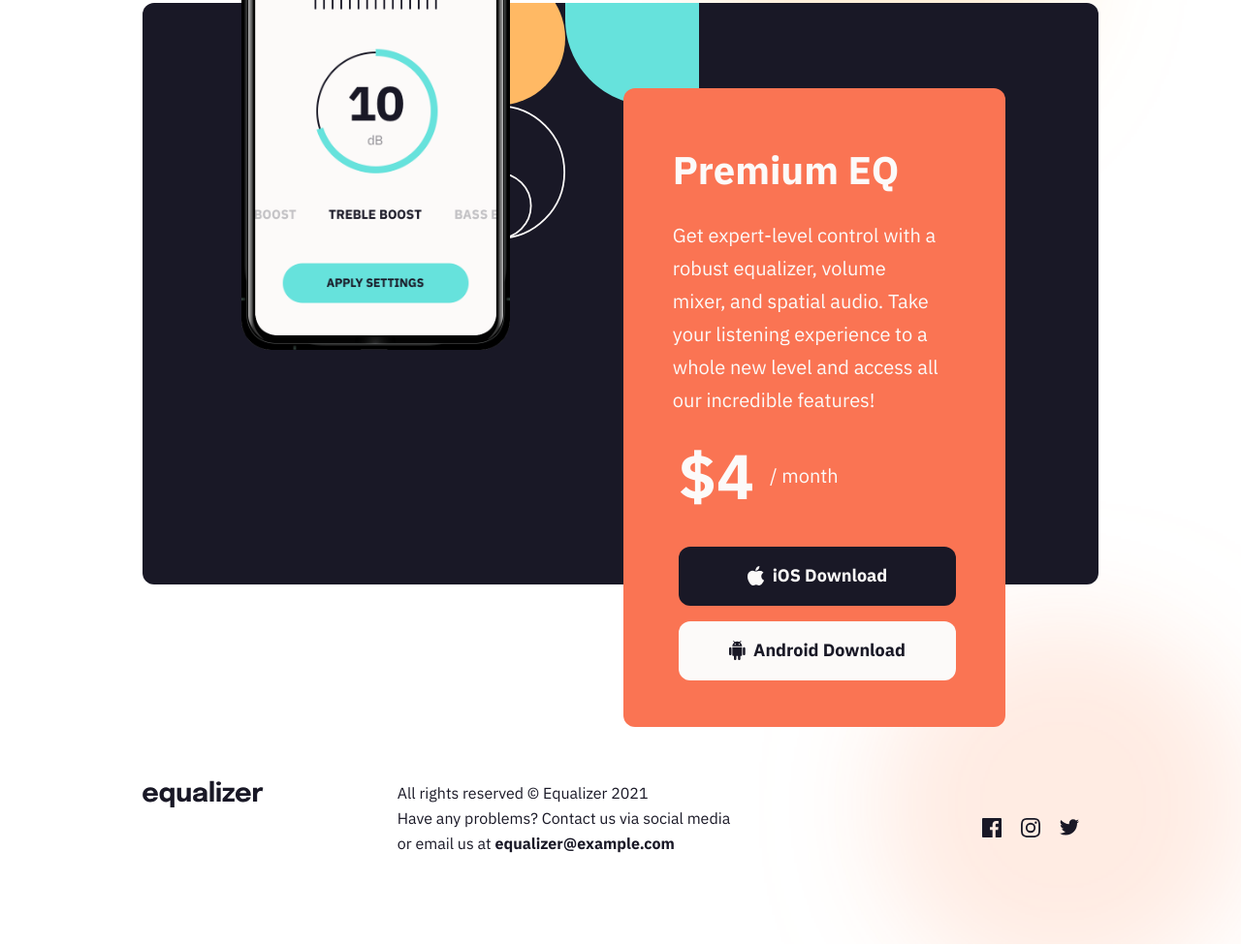
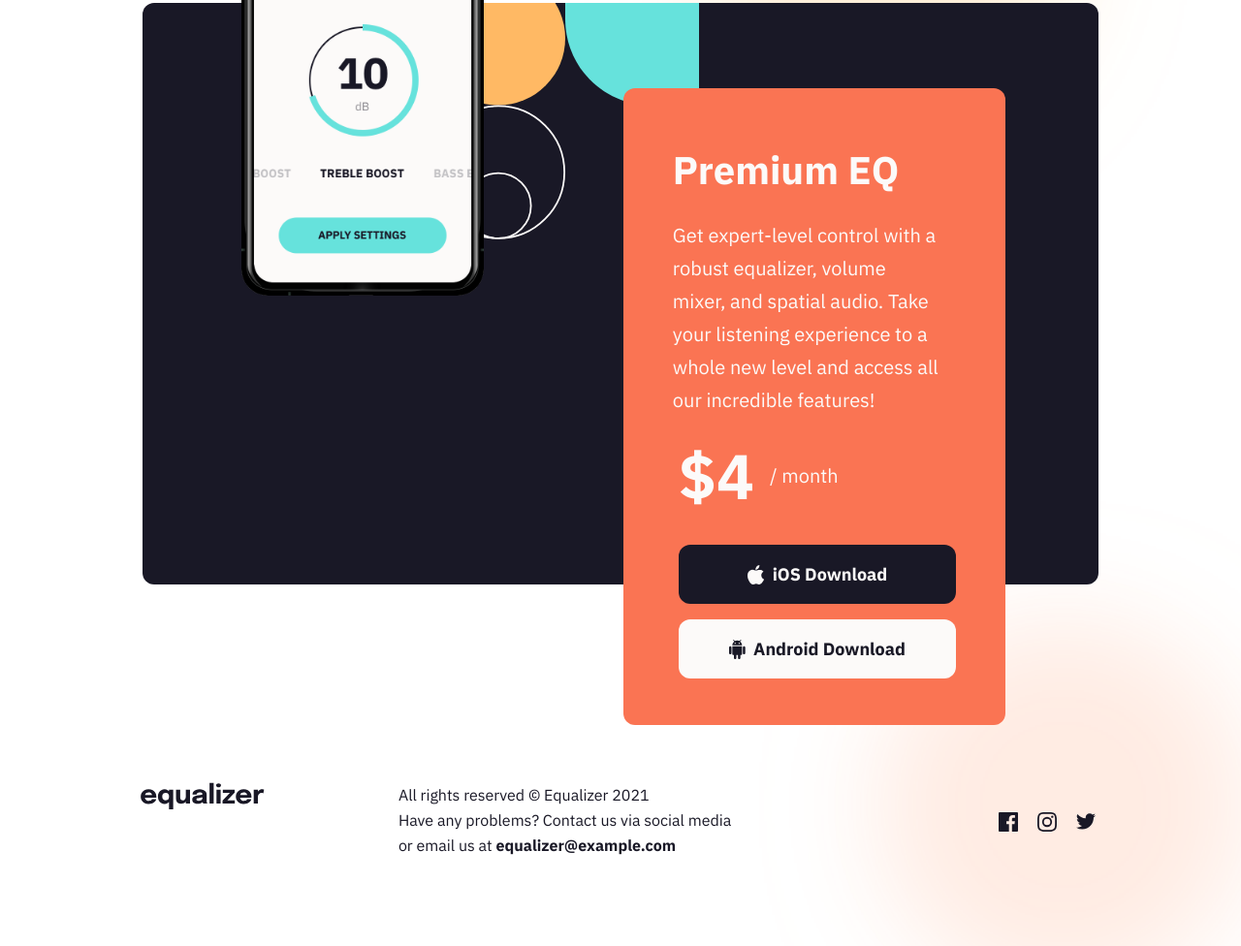
Before and after one commit to CharlieCastleWeb/Front-End-Mentor---Equalizer-landing-page, a plain HTML site: page index.html in a window 1280 px wide. Shown: the part 942-1918 px from the top of the page at 97% size. Drawn offline with Linux system fonts and the light colour scheme.

```diff
--- a/styles/scss/styles.scss
+++ b/styles/scss/styles.scss
@@ -139,6 +139,7 @@
     top: -6.125rem;
     display: block;
     width: 55.72%;
+    max-width: 250px;
     margin: 0 auto;
 }
 
@@ -286,11 +287,11 @@
     }
 
     a.ios-btn {
-        margin-top: 3.7rem;
+        margin-top: 2.8rem;
     }
 
     footer {
-        // margin-top: 0rem;
+        margin-top: 11.2rem;
         display: flex;
         justify-content: space-between;
         align-items: end;
@@ -299,22 +300,23 @@
 
 
     footer .logo {
-        width: 36.35%;
+        width: 38.2%;
         margin-top: 0;
     }
 
     .footer-text {
         width: 55%;
-        overflow: hidden;
+        margin-top: 0.1rem;
+        margin-left: -0.1rem;
     }
 
     .social-media {
         margin: 0;
-        margin-bottom: 1.2rem;
-        // align-self: flex-end;
+        margin-bottom: 1.7rem;
+
     }
 
-    .social-media img:nth-last-child(1) {
+    .social-media div:nth-last-child(1) {
         margin-right: 0.2rem;
     }
 }
@@ -385,11 +387,6 @@
         top: 5.5rem;
         right: 6rem;
         padding: 4rem 3.2rem;
-        /*width: 57.4%;
-        position: absolute;
-        top: 9.375rem;
-        right: 3.625rem;
-        padding: 3rem 2.7rem;*/
     }
 
     .offer-content h2 {
@@ -401,6 +398,10 @@
         font-size: 1.25rem;
         line-height: 2.125rem;
         width: 95%;
+    }
+
+    a.ios-btn {
+        margin-top: 3.6rem;
     }
 
     a.ios-btn:hover {
```
Also changed, not shown: index.html (+6 -4 lines), styles/css/styles.css, 1 other file.
